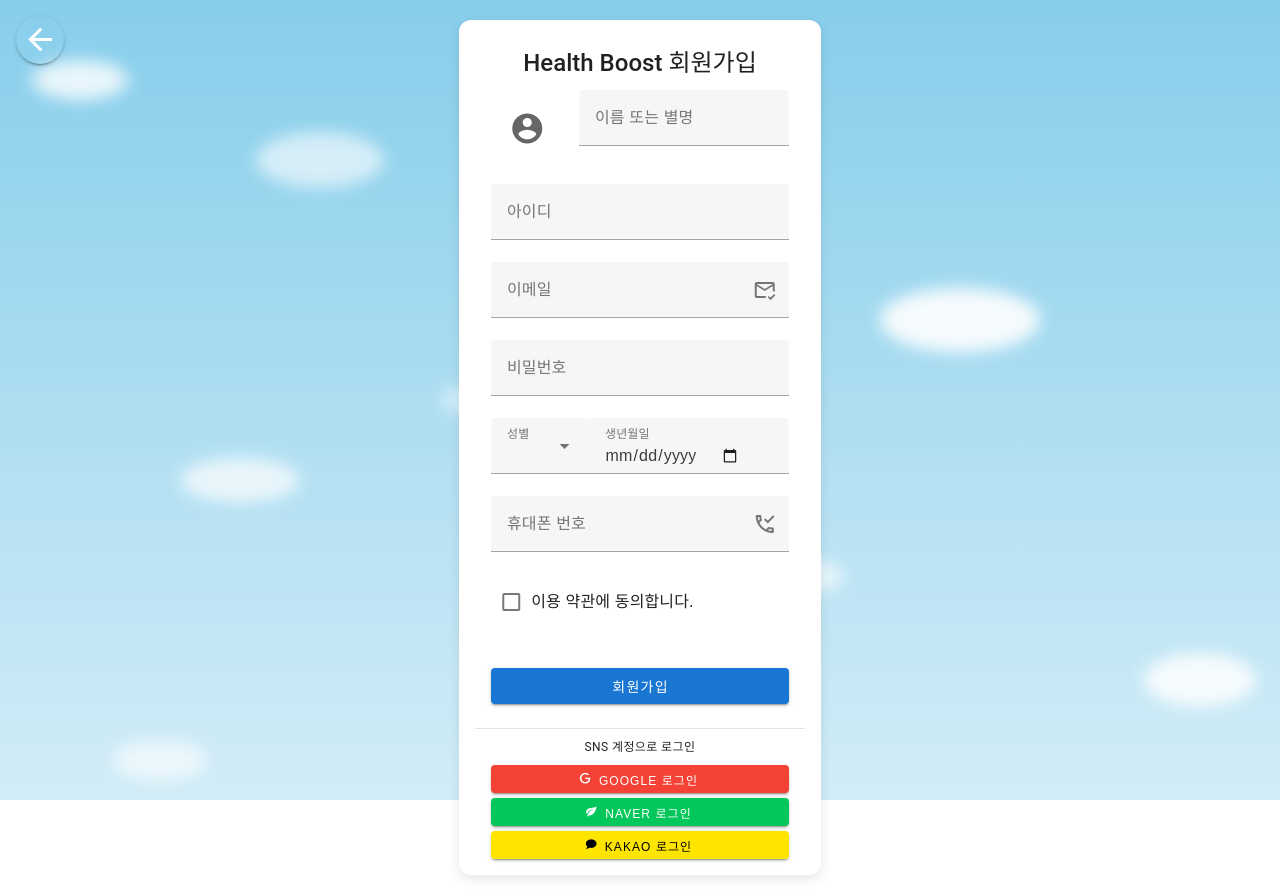
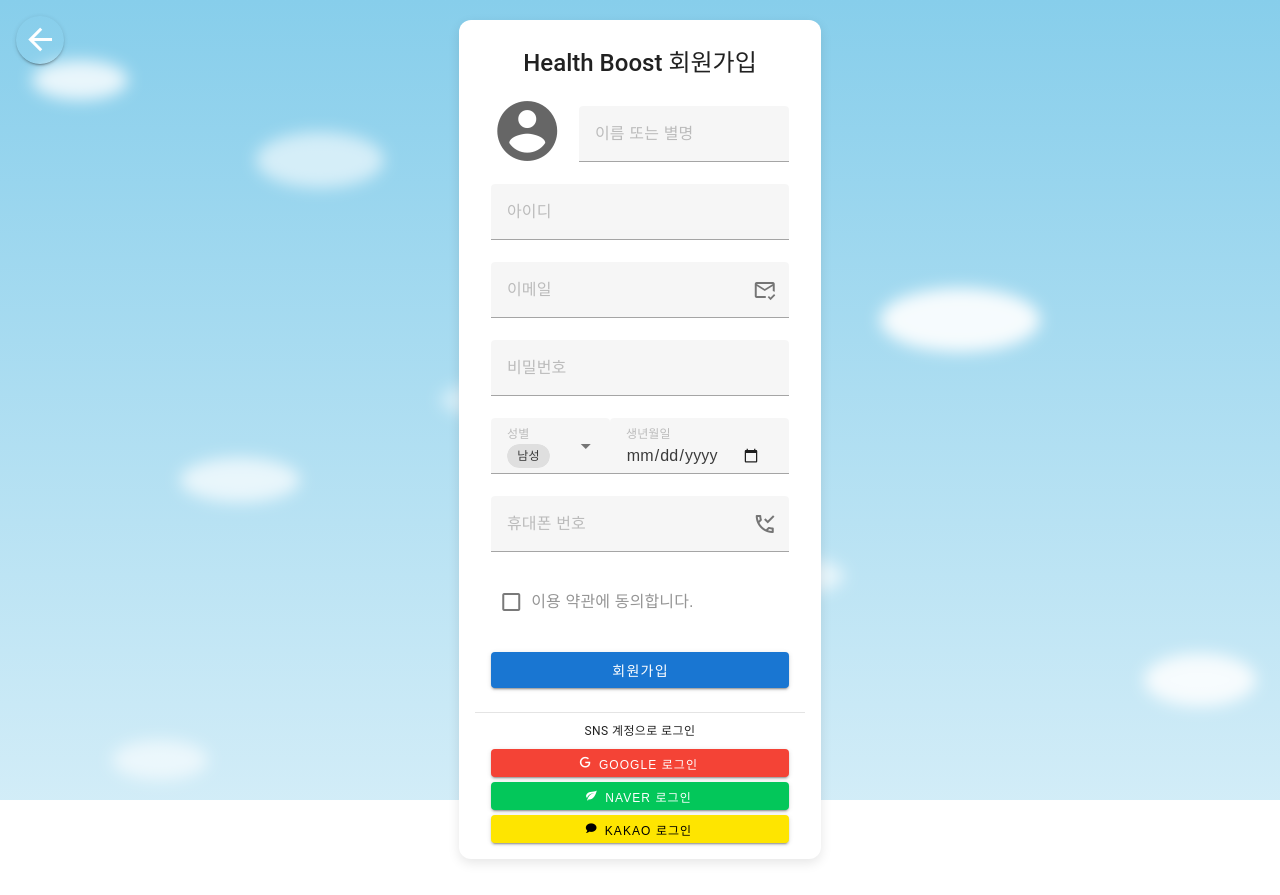
Before and after one commit to GyuminGomin/Frontend-Health-Boosting, a Vue app: page /#/signup in a window 1280 px wide. Built offline with nearby package versions, Linux system fonts and the light colour scheme.

Commit message:
회원가입 구현중

```diff
--- /dev/null
+++ b/src/common/components/oAuth2/OAuth2LoginButton.vue
@@ -0,0 +1,71 @@
+<template>
+  <v-divider class="my-2"></v-divider>
+  <div class="text-center text-caption mb-2">SNS 계정으로 로그인</div>
+
+  <div class="d-flex flex-column mx-4" style="gap: 5px">
+    <v-btn
+      block
+      color="red darken-1"
+      class="text-white"
+      size="small"
+      :loading="loginForm.loading_g"
+      @click="loginWithGoogle"
+    >
+      <v-icon start size="small">mdi-google</v-icon>
+      Google 로그인
+    </v-btn>
+    <v-btn
+      block
+      color="#03c75a"
+      class="text-white"
+      size="small"
+      :loading="loginForm.loading_n"
+      @click="loginWithNaver"
+    >
+      <v-icon start size="small">mdi-leaf</v-icon>
+      Naver 로그인
+    </v-btn>
+    <v-btn
+      block
+      color="#FEE500"
+      class="text-black"
+      size="small"
+      :loading="loginForm.loading_k"
+      @click="loginWithKakao"
+    >
+      <v-icon start size="small">mdi-chat</v-icon>
+      Kakao 로그인
+    </v-btn>
+  </div>
+</template>
+
+<script setup lang="ts">
+import { reactive } from 'vue'
+
+const loginForm = reactive({
+  loading_g: false,
+  loading_n: false,
+  loading_k: false,
+})
+
+const loginWithGoogle = async () => {
+  loginForm.loading_g = true
+  await window.electronAPI.invoke(
+    'oauth2:open',
+    'http://localhost:8282/oauth2/authorization/google',
+  )
+  loginForm.loading_g = false
+}
+
+const loginWithNaver = async () => {
+  loginForm.loading_n = true
+  await window.electronAPI.invoke('oauth2:open', 'http://localhost:8282/oauth2/authorization/naver')
+  loginForm.loading_n = false
+}
+
+const loginWithKakao = async () => {
+  loginForm.loading_k = true
+  await window.electronAPI.invoke('oauth2:open', 'http://localhost:8282/oauth2/authorization/kakao')
+  loginForm.loading_k = false
+}
+</script>
--- /dev/null
+++ b/src/common/composables/useImagePreview.ts
@@ -0,0 +1,50 @@
+import { ref } from 'vue'
+import Swal from 'sweetalert2'
+
+export function useImagePreview() {
+  const preview = ref('')
+  const fileInput = ref<HTMLInputElement | null>(null)
+
+  const trigger = () => {
+    if (fileInput.value) {
+      // 이미지 더블 클릭 시 change 이벤트가 발생해 기존 이미지가 유지되므로, 이미지가 변경이 되지 않는점 방지
+      fileInput.value.value = ''
+    }
+    fileInput.value?.click()
+  }
+
+  const handleSelect = (event: Event) => {
+    const input = event.target as HTMLInputElement
+    const file = input.files?.[0]
+    if (file) {
+      const reader = new FileReader()
+      reader.onload = (e) => {
+        preview.value = e.target?.result as string
+      }
+      reader.readAsDataURL(file)
+    }
+  }
+
+  const reset = async () => {
+    if (!preview.value) return
+    const result = await Swal.fire({
+      title: '이미지 초기화',
+      text: '현재 프로필 이미지를 초기화하시겠습니까?',
+      icon: 'question',
+      showCancelButton: true,
+      confirmButtonText: '예',
+      cancelButtonText: '아니오',
+    })
+    if (result.isConfirmed) {
+      preview.value = ''
+    }
+  }
+
+  return {
+    preview,
+    fileInput,
+    trigger,
+    handleSelect,
+    reset,
+  }
+}
--- /dev/null
+++ b/src/common/composables/useValidationRules.ts
@@ -0,0 +1,49 @@
+export function useValidationRules() {
+  const nameRule = [
+    (v: string) => !!v || '이름 또는 별명을 입력해주세요.',
+    (v: string) => {
+      const validChar = /^[가-힣a-zA-Z]+$/.test(v)
+      const validLength = v.length >= 2 && v.length <= 20
+      if (!validChar) return '한글과 영문만 입력할 수 있습니다.'
+      if (!validLength) return '2자 이상 20자 이하로 입력해주세요.'
+      return true
+    },
+  ]
+
+  // 아이디 (예시) - 영문/숫자 5~16자
+  const userIdRule = [
+    (v: string) => !!v || '아이디를 입력해주세요.',
+    (v: string) =>
+      /^[a-zA-Z0-9]{5,16}$/.test(v) || '영문과 숫자만 사용하여 5~16자 이내여야 합니다.',
+  ]
+
+  // 이메일
+  const emailRule = [
+    (v: string) => !!v || '이메일을 입력해주세요.',
+    (v: string) => /^[^\s@]+@[^\s@]+\.[^\s@]+$/.test(v) || '올바른 이메일 형식이 아닙니다.',
+  ]
+
+  // 비밀번호 (예시) - 영문, 숫자, 특수문자 포함 8~20자
+  const passwordRule = [
+    (v: string) => !!v || '비밀번호를 입력해주세요.',
+    (v: string) =>
+      /^(?=.*[a-zA-Z])(?=.*\d)(?=.*[!@#$%^&*()_+]).{8,20}$/.test(v) ||
+      '영문, 숫자, 특수문자를 포함한 8~20자여야 합니다.',
+  ]
+
+  // 휴대폰 번호 - 하이픈 포함한 000-0000-0000 형식
+  const phoneNumberRule = [
+    (v: string) => !!v || '휴대폰 번호를 입력해주세요.',
+    (v: string) =>
+      /^\d{3}-\d{3,4}-\d{4}$/.test(v) ||
+      '휴대폰 번호 형식이 올바르지 않습니다. (예: 010-1234-5678)',
+  ]
+
+  return {
+    nameRule,
+    userIdRule,
+    emailRule,
+    passwordRule,
+    phoneNumberRule,
+  }
+}
--- /dev/null
+++ b/src/common/styles/globalStyle.scss
@@ -0,0 +1,3 @@
+::v-deep(.v-label) {
+  color: #959595 !important;
+}
--- a/src/login/views/LoginPage.vue
+++ b/src/login/views/LoginPage.vue
@@ -44,45 +44,7 @@
           <a href="#" @click.prevent="logout">로그아웃</a>
         </div>
 
-        <v-divider class="my-6" />
-
-        <div class="text-center text-caption mb-2">SNS 계정으로 로그인</div>
-
-        <div class="d-flex flex-column mx-4" style="gap: 5px">
-          <v-btn
-            block
-            color="red darken-1"
-            class="text-white"
-            size="small"
-            :loading="loginForm.loading_g"
-            @click="loginWithGoogle"
-          >
-            <v-icon start size="small">mdi-google</v-icon>
-            Google 로그인
-          </v-btn>
-          <v-btn
-            block
-            color="#03c75a"
-            class="text-white"
-            size="small"
-            @click="loginWithNaver"
-            :loading="loginForm.loading_n"
-          >
-            <v-icon start size="small">mdi-leaf</v-icon>
-            Naver 로그인
-          </v-btn>
-          <v-btn
-            block
-            color="#FEE500"
-            class="text-black"
-            size="small"
-            @click="loginWithKakao"
-            :loading="loginForm.loading_k"
-          >
-            <v-icon start size="small">mdi-chat</v-icon>
-            Kakao 로그인
-          </v-btn>
-        </div>
+        <OAuth2LoginButton />
       </v-card-text>
     </v-card>
   </v-container>
@@ -90,6 +52,7 @@
 
 <script setup lang="ts">
 import SkyBackground from '@/common/components/background/SkyBackground.vue'
+import OAuth2LoginButton from '@/common/components/oAuth2/OAuth2LoginButton.vue'
 import { reactive } from 'vue'
 
 const loginForm = reactive({
@@ -113,27 +76,6 @@
 const logout = () => {
   alert('로그아웃 처리')
 }
-
-const loginWithGoogle = async () => {
-  loginForm.loading_g = true
-  await window.electronAPI.invoke(
-    'oauth2:open',
-    'http://localhost:8282/oauth2/authorization/google',
-  )
-  loginForm.loading_g = false
-}
-
-const loginWithNaver = async () => {
-  loginForm.loading_n = true
-  await window.electronAPI.invoke('oauth2:open', 'http://localhost:8282/oauth2/authorization/naver')
-  loginForm.loading_n = false
-}
-
-const loginWithKakao = async () => {
-  loginForm.loading_k = true
-  await window.electronAPI.invoke('oauth2:open', 'http://localhost:8282/oauth2/authorization/kakao')
-  loginForm.loading_k = false
-}
 </script>
 
 <style scoped lang="scss">
--- a/src/login/views/SignupPage.vue
+++ b/src/login/views/SignupPage.vue
@@ -1,5 +1,5 @@
 <template>
-  <v-container class="pa-0" fluid>
+  <v-container class="fill-height d-flex align-center justify-center pa-0" fluid>
     <SkyBackground />
     <GoBack />
     <v-card class="mx-auto my-5 pa-4" max-width="500">
@@ -7,11 +7,11 @@
       <v-card-text>
         <v-form @submit.prevent="signup" ref="formRef">
           <!-- 프로필 이미지 + 이름 -->
-          <div class="d-flex align-center mb-4">
+          <div class="d-flex align-center mt-4">
             <!-- 클릭 가능한 이미지 미리보기 -->
             <v-avatar
               size="72"
-              class="me-4 cursor-pointer"
+              class="me-4 cursor-pointer mt-n7"
               @click="triggerImageUpload"
               @contextmenu.prevent="resetProfileImage"
             >
@@ -19,17 +19,9 @@
                 <v-img :src="imagePreview" alt="Profile Preview" cover />
               </template>
               <template v-else>
-                <v-icon size="36">mdi-account-circle</v-icon>
+                <v-icon size="72">mdi-account-circle</v-icon>
               </template>
             </v-avatar>
-
-            <!-- 이름 입력 -->
-            <v-text-field
-              v-model="form.name"
-              label="이름 또는 별명"
-              required
-              class="flex-grow-1"
-            ></v-text-field>
 
             <!-- 숨겨진 파일 input -->
             <input
@@ -39,16 +31,32 @@
               accept="image/*"
               @change="onImageSelected"
             />
+
+            <!-- 이름 입력 -->
+            <v-text-field
+              v-model="form.name"
+              label="이름 또는 별명"
+              :rules="nameRule"
+              required
+              class="flex-grow-1"
+              id="custom"
+            ></v-text-field>
           </div>
 
           <!-- 아이디 -->
-          <v-text-field v-model="form.userId" label="아이디" required></v-text-field>
+          <v-text-field
+            v-model="form.userId"
+            label="아이디"
+            :rules="userIdRule"
+            required
+          ></v-text-field>
 
           <!-- 이메일 + 인증 -->
           <v-text-field
             v-model="form.email"
             label="이메일"
             type="email"
+            :rules="emailRule"
             required
             append-inner-icon="mdi-email-check-outline"
             @click:append-inner="sendEmailVerification"
@@ -59,6 +67,7 @@
             v-model="form.password"
             label="비밀번호"
             type="password"
+            :rules="passwordRule"
             required
           ></v-text-field>
 
@@ -66,10 +75,16 @@
           <div class="d-flex flex-row gap-2">
             <v-select
               v-model="form.gender"
-              :items="['남성', '여성']"
+              :items="[
+                { text: '남성', value: 'M' },
+                { text: '여성', value: 'F' },
+              ]"
+              item-title="text"
+              item-value="value"
               label="성별"
               required
               class="flex-grow-1"
+              chips
             ></v-select>
             <v-text-field
               v-model="form.birthday"
@@ -85,9 +100,11 @@
             v-model="form.phoneNumber"
             label="휴대폰 번호"
             type="tel"
+            :rules="phoneNumberRule"
             required
             append-inner-icon="mdi-phone-check-outline"
             @click:append-inner="sendPhoneVerification"
+            @input="onPhoneNumberInput"
           ></v-text-field>
 
           <!-- 약관 동의 -->
@@ -98,57 +115,13 @@
           ></v-checkbox>
 
           <!-- 회원가입 버튼 -->
-          <v-btn
-            block
-            color="#1976D2"
-            class="mt-4 text-white signup-btn"
-            size="small"
-            type="submit"
-          >
+          <v-btn block color="#1976D2" class="text-white signup-btn" size="small" type="submit">
             회원가입
           </v-btn>
         </v-form>
       </v-card-text>
 
-      <v-divider class="my-2"></v-divider>
-
-      <div class="text-center text-caption mb-2">SNS 계정으로 로그인</div>
-
-      <div class="d-flex flex-column mx-4" style="gap: 5px">
-        <v-btn
-          block
-          color="red darken-1"
-          class="text-white"
-          size="small"
-          :loading="loginForm.loading_g"
-          @click="loginWithGoogle"
-        >
-          <v-icon start size="small">mdi-google</v-icon>
-          Google 로그인
-        </v-btn>
-        <v-btn
-          block
-          color="#03c75a"
-          class="text-white"
-          size="small"
-          @click="loginWithNaver"
-          :loading="loginForm.loading_n"
-        >
-          <v-icon start size="small">mdi-leaf</v-icon>
-          Naver 로그인
-        </v-btn>
-        <v-btn
-          block
-          color="#FEE500"
-          class="text-black"
-          size="small"
-          @click="loginWithKakao"
-          :loading="loginForm.loading_k"
-        >
-          <v-icon start size="small">mdi-chat</v-icon>
-          Kakao 로그인
-        </v-btn>
-      </div>
+      <OAuth2LoginButton />
     </v-card>
   </v-container>
 </template>
@@ -156,63 +129,46 @@
 <script setup lang="ts">
 import SkyBackground from '@/common/components/background/SkyBackground.vue'
 import GoBack from '@/common/components/GoBack.vue'
-import Swal from 'sweetalert2'
+import OAuth2LoginButton from '@/common/components/oAuth2/OAuth2LoginButton.vue'
+import { useImagePreview } from '@/common/composables/useImagePreview'
+import { useValidationRules } from '@/common/composables/useValidationRules'
 import { ref, reactive } from 'vue'
 
-// 기본 이미지 및 미리보기
-const imagePreview = ref<string>('')
-const fileInput = ref<HTMLInputElement | null>(null)
+const {
+  preview: imagePreview,
+  fileInput,
+  trigger: triggerImageUpload,
+  handleSelect: onImageSelected,
+  reset: resetProfileImage,
+} = useImagePreview()
 
-const triggerImageUpload = () => {
-  fileInput.value?.click()
-}
+const { nameRule, userIdRule, emailRule, passwordRule, phoneNumberRule } = useValidationRules()
 
-const resetProfileImage = () => {
-  if (imagePreview.value) {
-    Swal.fire({
-      title: '이미지 초기화',
-      text: '현재 프로필 이미지를 초기화하시겠습니까?',
-      icon: 'question',
-      showCancelButton: true,
-      confirmButtonText: '예',
-      cancelButtonText: '아니오',
-    }).then((result) => {
-      if (result.isConfirmed) {
-        imagePreview.value = ''
-      }
-    })
-  }
-}
-
-const onImageSelected = (event: Event) => {
-  const target = event.target as HTMLInputElement
-  const file = target.files?.[0]
-  if (file) {
-    const reader = new FileReader()
-    reader.onload = (e) => {
-      imagePreview.value = e.target?.result as string
-    }
-    reader.readAsDataURL(file)
-  }
-}
-
-const loginForm = reactive({
-  loading_g: false,
-  loading_n: false,
-  loading_k: false,
-})
 const formRef = ref()
 const form = reactive({
   userId: '',
   email: '',
   password: '',
   name: '',
-  gender: '',
+  gender: 'M',
   phoneNumber: '',
   birthday: '',
   profileImage: null as File | null,
   termsAccepted: false,
 })
+
+const onPhoneNumberInput = (event: Event) => {
+  const input = event.target as HTMLInputElement
+  const value = input.value.replace(/\D/g, '') // 숫자만 남김
+
+  if (value.length <= 3) {
+    form.phoneNumber = value
+  } else if (value.length <= 7) {
+    form.phoneNumber = `${value.slice(0, 3)}-${value.slice(3)}`
+  } else {
+    form.phoneNumber = `${value.slice(0, 3)}-${value.slice(3, 7)}-${value.slice(7, 11)}`
+  }
+}
 
 // 회원가입 요청
 const signup = () => {
@@ -228,27 +184,6 @@
 // 이메일 인증 요청
 const sendEmailVerification = () => {
   // 이메일 인증 요청
-}
-
-const loginWithGoogle = async () => {
-  loginForm.loading_g = true
-  await window.electronAPI.invoke(
-    'oauth2:open',
-    'http://localhost:8282/oauth2/authorization/google',
-  )
-  loginForm.loading_g = false
-}
-
-const loginWithNaver = async () => {
-  loginForm.loading_n = true
-  await window.electronAPI.invoke('oauth2:open', 'http://localhost:8282/oauth2/authorization/naver')
-  loginForm.loading_n = false
-}
-
-const loginWithKakao = async () => {
-  loginForm.loading_k = true
-  await window.electronAPI.invoke('oauth2:open', 'http://localhost:8282/oauth2/authorization/kakao')
-  loginForm.loading_k = false
 }
 </script>
 
--- a/vite.config.ts
+++ b/vite.config.ts
@@ -23,4 +23,11 @@
       '@': fileURLToPath(new URL('./src', import.meta.url)),
     },
   },
+  css: {
+    preprocessorOptions: {
+      scss: {
+        additionalData: `@use "@/common/styles/globalStyle.scss" as *;`,
+      },
+    },
+  },
 })
```
